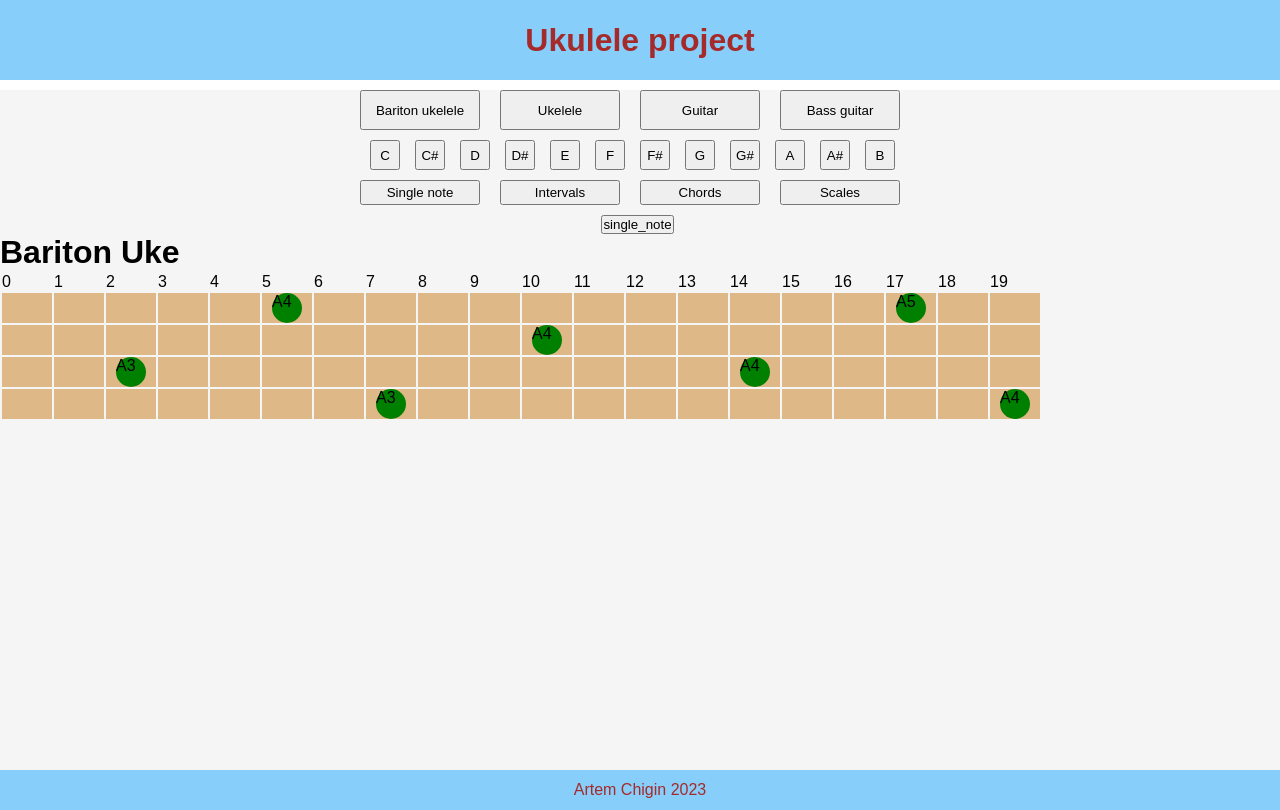
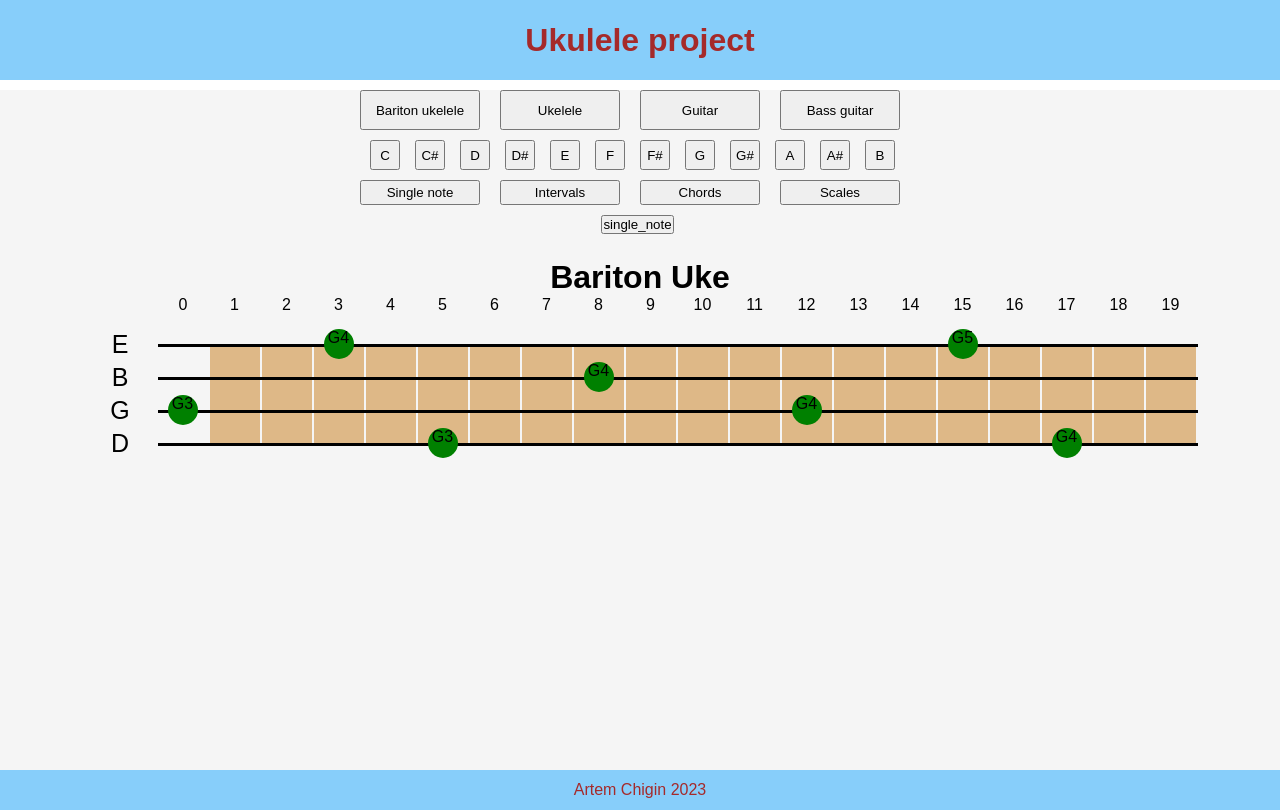
Before and after one commit to artem-chigin/fretboard-map, a React (Create React App) app: page / in a window 1280 px wide. Built offline with nearby package versions, Linux system fonts and the light colour scheme.

Commit message:
display the neck in similar to guitar tabs style.

```diff
--- a/src/components-for-render/display-instrument.js
+++ b/src/components-for-render/display-instrument.js
@@ -1,7 +1,7 @@
 function DisplayInstrument({instrument}) {
          return (
-            <div>
-                <h1>{instrument.instrumentName}</h1>
+            <div className="instrument-representation">
+                <h1 className="instrument-name">{instrument.instrumentName}</h1>
                 <table className="fretboard">
                     <FretNumbers fretNumbers={instrument.numberOfNotes}/>
                     <FretBoard fretboard={instrument.instrumentRepresentation}/>
@@ -13,7 +13,7 @@ function DisplayInstrument({instrument}) {
 function FretNumbers({fretNumbers}) {
     const numbers = Array.from(Array(fretNumbers + 1).keys()).map((number, index) =>
         <td key={"fretnum" + index}>{number}</td>);
-    return <thead><tr className='fretNumbers'>{numbers}</tr></thead>
+    return <thead><tr className='fretNumbers'><td></td>{numbers}</tr></thead>
 
 };
 
@@ -26,15 +26,15 @@ function Note({note, noteIndex, stringIndex}) {
     )
 }
 
-function InstrumentString({notesArray, stringIndex}) {
+function InstrumentString({notesArray, stringIndex, openStringKey}) {
     const stringNotesArray = notesArray.map((element, index) =>
     <Note note={element} noteIndex={index} stringIndex={stringIndex} key={"note" + index}/>);
-    return <tr id={"string" + stringIndex}>{stringNotesArray}</tr>
+    return <tr id={"string" + stringIndex} className="string"><td className="open-string">{openStringKey}</td>{stringNotesArray}</tr>
 }
 
 function FretBoard({fretboard}) {
     const result = fretboard.map((string, index) =>
-    <InstrumentString notesArray={string} stringIndex={index} key={"string" + index}/>);
+    <InstrumentString notesArray={string} stringIndex={index} openStringKey={string[0].noteName} key={"string" + index}/>);
     return <tbody className='neck'>{result}</tbody>
 }
 
--- a/src/components-for-render/ui.js
+++ b/src/components-for-render/ui.js
@@ -11,10 +11,10 @@ import MUSIC_CONST from '../instrument-scale-calculations/musical-constants';
 
 function UI() {
     const [currentInstrument, setCurrentInstrument] = useState(new MusicalInstrument(instruments.baritoneUke));
-    const [rootNote, setrootNote] = useState("A");
+    const [rootNote, setrootNote] = useState("G");
     const [sequenceType, setSequenceType] = useState("note");
     const [sequenceName, setSequenceName] = useState("")
-    const [sequence, setSequence] = useState(["A"]);
+    const [sequence, setSequence] = useState(["G"]);
 
     function createSequence(keyNote=rootNote, seqType=sequenceType, seqName=sequenceName) {
          if (MUSIC_CONST[seqType].hasOwnProperty(seqName)) {
@@ -29,7 +29,8 @@ function UI() {
     currentInstrument.displaySequence(sequence);
 
         return (
-        <div className='ui-container'>
+        <div className='app'>
+            <div className='ui'>
                 <SelectInstrument
                 onInstrumentClick={(instrumentName) => setCurrentInstrument(instrumentName)}/>
                 <SelectRootNote onNoteClick={(keyNote) => createSequence(keyNote, sequenceType, sequenceName)}/>
@@ -38,7 +39,10 @@ function UI() {
                     // setSequenceName("single_note")
                     }}/>
                 <SequencePanel typeOfPanel={sequenceType} onSequenceTypeClick={(sequenceName) => createSequence(rootNote, sequenceType, sequenceName)}/>
+            </div>
+            <div className='instrument-container'>
             <DisplayInstrument instrument={currentInstrument}/>
+            </div>
         </div>
         )
 }
--- a/src/index.css
+++ b/src/index.css
@@ -10,7 +10,7 @@ header {
     justify-content: center;
     text-align: center;
 
-    height: 10vh;
+    min-height: 10vh;
     background-color: lightskyblue;
     color: brown
 }
@@ -27,20 +27,32 @@ footer {
     text-align: center;
     background-color: lightskyblue;
     color: brown;
-    height: 5vh;
+    min-height: 5vh;
 }
 
-/* .fretboard {
-    display: flex;
-    flex-direction: column;
-    justify-content: center;
-
-} */
+.instrument-representation {
+    margin-top: 25px;
+    margin-left: auto;
+    margin-right: auto;
+    text-align: center;
+}
 
 .neck {
     background-color: burlywood;
+    justify-content: center;
     /* border: solid; */
 }
+
+.fretboard {
+    border-collapse: collapse;
+    margin-left: auto;
+    margin-right: auto;
+}
+
+/* .string {
+    border-bottom: solid black 3px;
+    z-index: 1;
+} */
 
 .note {
     background-color: green;
@@ -48,20 +60,39 @@ footer {
     height: 30px;
     border-radius: 15px;
     margin: auto;
+    position: relative;
+    top: 15px;
     /* margin-left: auto;
     margin-right: auto; */
 }
 
 
 .noteContainer {
+    min-width: 50px;
+    border-right: solid whitesmoke 2px;
+    border-bottom: solid black;
+    z-index: 0;
+}
 
-    /* border: solid; */
-    min-width: 50px;
+.open-string {
+    position: relative;
+    top: 15px;
+    border: none;
+    font-size: 25px;
+    width: 75px;
 }
 
 [visibility="false"] {
     visibility: hidden;
 }
+
+[id$="note0"], [id="string0"], .open-string {
+background-color: whitesmoke;
+}
+
+/* [id="string0"] {
+    background-color: whitesmoke;
+} */
 
 /* .fretNumbers {
     background-color: whitesmoke;
```
Lines whose indentation alone changed are shown as unchanged.
